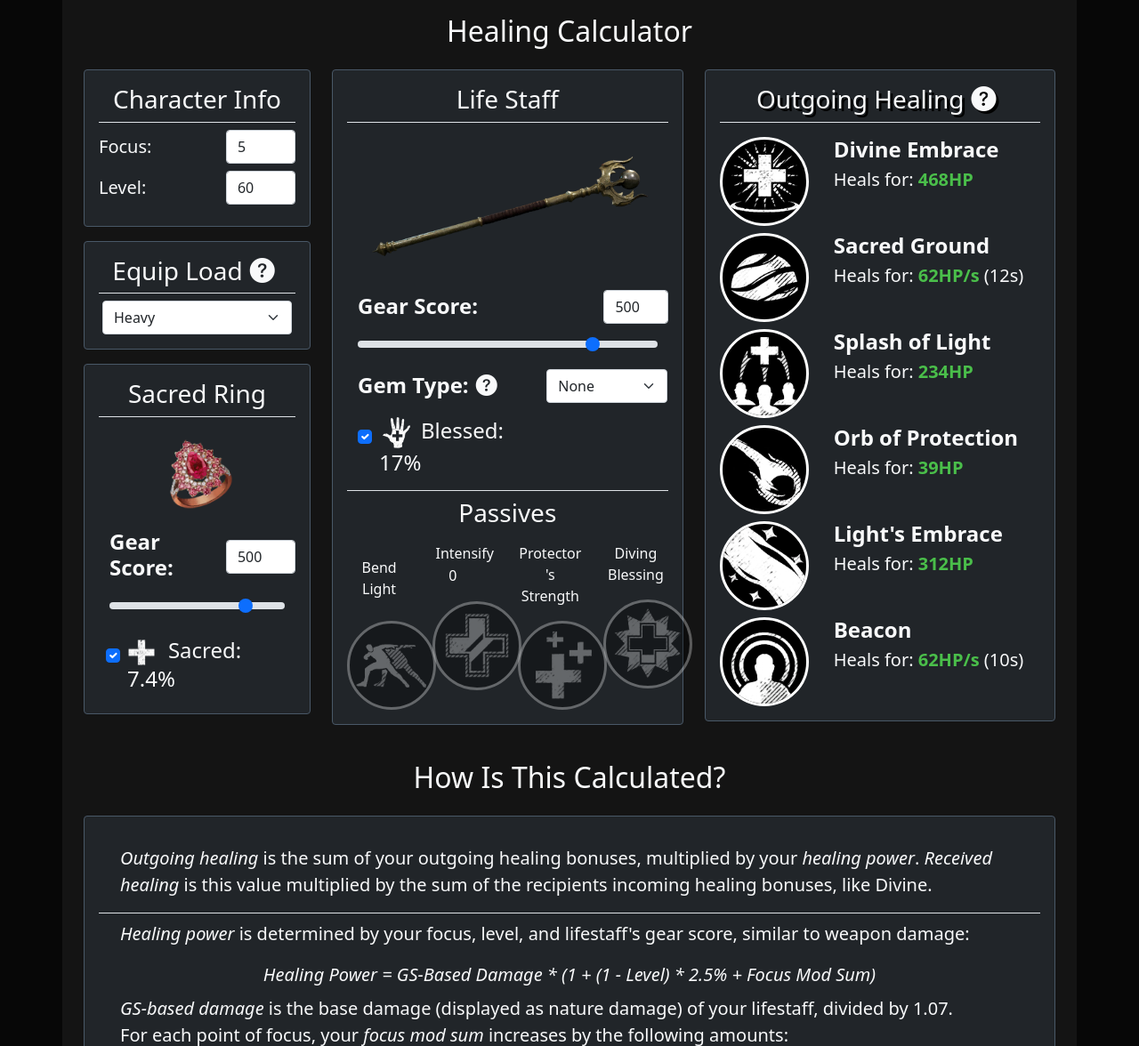
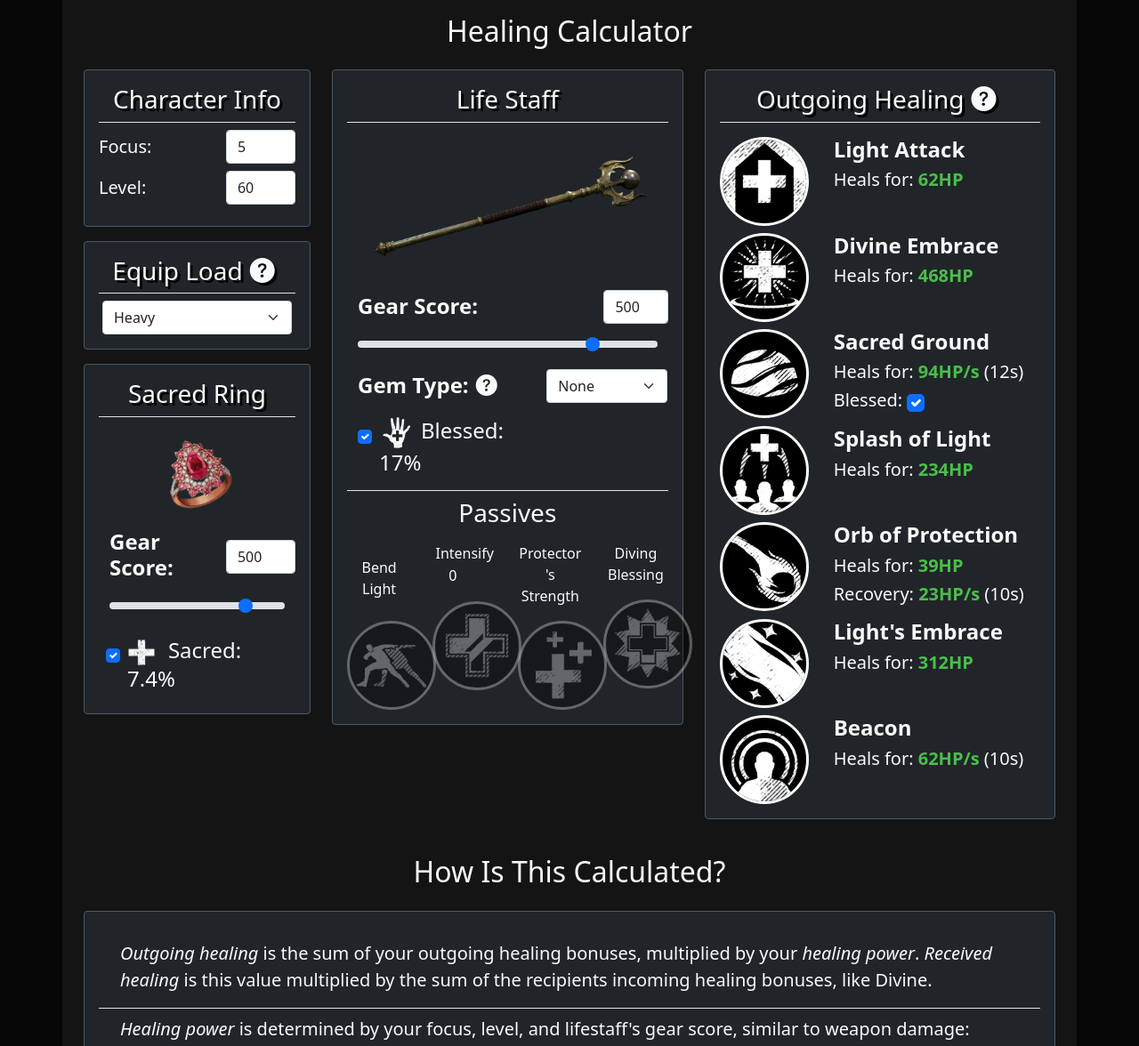
Before and after one commit to massiminoe/nw-tools, a Flask app: page /healing-calc in a window 1280 px wide. Shown: the part 78-1254 px from the top of the page at 89% size. Run offline with Flask 2, Linux system fonts and the light colour scheme; some libraries are stand-ins or nearby versions.

Commit message:
Updated healing calculator

```diff
--- a/analysis.py
+++ b/analysis.py
@@ -3,5 +3,6 @@ from sqlalchemy import create_engine
 engine = create_engine('sqlite:///site.db')
 print(engine.table_names())
 
+i = 0
 with engine.connect() as conn:
-    print(conn.execute("SELECT * FROM DAMAGE_CALCULATION").all())
+    print(len(conn.execute("SELECT * FROM DAMAGE_CALCULATION").all()))
--- a/static/js/healing_calc.js
+++ b/static/js/healing_calc.js
@@ -6,8 +6,10 @@ window.onload = function () {
     let divine_blessing = document.getElementById("divine_blessing");
     let intensify_stacks = document.getElementById("intensify_stacks");
     let intensify = document.getElementById("intensify"), bend_light = document.getElementById("bend_light"), protectors_strength = document.getElementById("protectors_strength");
+    let sg_blessed_check = document.getElementById("sg_blessed_check");
     let divine_embrace_outgoing = document.getElementById("divine_embrace_outgoing"), sacred_ground_outgoing = document.getElementById("sacred_ground_outgoing"), splash_of_light_outgoing = document.getElementById("splash_of_light_outgoing");
     let orb_of_protection_outgoing = document.getElementById("orb_of_protection_outgoing"), lights_embrace_outgoing = document.getElementById("lights_embrace_outgoing"), beacon_outgoing = document.getElementById("beacon_outgoing");
+    let recovery_outgoing = document.getElementById("recovery_outgoing"), light_attack_outgoing = document.getElementById("light_attack_outgoing");
     let char_level = document.getElementById("level"), focus_input = document.getElementById("focus"), equip_load = document.getElementById("equip_load");
     let lifestaff_gem = document.getElementById("lifestaff_gem");
 
@@ -49,10 +51,16 @@ window.onload = function () {
         }
         final_healing = healing_power * outgoing_mod;
 
+        light_attack_outgoing.innerHTML = Math.round(final_healing * 0.16);
         divine_embrace_outgoing.innerHTML = Math.round(final_healing * 1.2);
-        sacred_ground_outgoing.innerHTML = Math.round(final_healing * 0.16);
+        if (sg_blessed_check.checked) {
+            sacred_ground_outgoing.innerHTML = Math.round(final_healing * 0.16 * 1.5);
+        } else {
+            sacred_ground_outgoing.innerHTML = Math.round(final_healing * 0.16);
+        }
         splash_of_light_outgoing.innerHTML = Math.round(final_healing * 0.6);
         orb_of_protection_outgoing.innerHTML = Math.round(final_healing * 0.1);
+        recovery_outgoing.innerHTML = Math.round(final_healing * 0.06);
         lights_embrace_outgoing.innerHTML = Math.round(final_healing * 0.8);
         beacon_outgoing.innerHTML = Math.round(final_healing * 0.16);
     }
@@ -82,6 +90,10 @@ window.onload = function () {
             blessed_text.style.color = "gray";
             blessed_icon.style.opacity = 0.5;
         }
+        calc_outgoing();
+    });
+
+    sg_blessed_check.addEventListener('change', function() {
         calc_outgoing();
     });
 
@@ -238,6 +250,11 @@ window.onload = function () {
         allowHTML: true,
         hideOnClick: false,
     });
+    tippy('#light_attack', {
+        content: "<h4><strong>Blissful Touch</strong></h4><p>Light attacks now heal for 16% weapon damage when passing through an ally.</p>",
+        allowHTML: true,
+        hideOnClick: false,
+    });
     tippy('#divine_embrace', {
         content: "<h4><strong>Divine Embrace</strong></h4><p>Heal target for 120% weapon damage.</p>Costs 25 Mana.<br>Cooldown: 6s",
         allowHTML: true,
@@ -267,6 +284,10 @@ window.onload = function () {
         content: "<h4><strong>Beacon</strong></h4><p>Shoot out a projectile that deals 146% weapon damage to enemies, attaches to its target and heals all nearby allies for 16% weapon damage each second for 10s.</p>Costs 16 Mana.<br>Cooldown: 35s",
         allowHTML: true,
         hideOnClick: false,
+    });
+    tippy('#sg_blessed', {
+        content: "<h4><strong>Blessed</strong></h4><p>While allies are in Sacred Ground, they are healed for 50% more from all healing.</p>",
+        allowHTML: true,
     });
     tippy('#gem_type_tooltip', {
         content: "<h4><strong>Diamond (Rally): </strong></h4><p><i>+X% damage and outgoing healing while at full health.</i></p>T2: +6%<br>T3: +9%<br>T4: +12%<br>T5: +15%",
--- a/templates/healing_calc.html
+++ b/templates/healing_calc.html
@@ -90,17 +90,17 @@
               <div class="col-lg-3">
                 <div class="card bg-dark text-light" style="background-color: rgb(58, 48, 44);border: 1px solid #495867;">
                     <div class="card-body">
-                        <h3 class="card-title text-center border-bottom pb-2">
+                        <h3 class="card-title text-center border-bottom pb-2" style="text-shadow: 3px 3px black;">
                             Character Info
                         </h3>
                         <div class="row">
                             <label for="focus" class="col-md-7 col-form-label"><h5>Focus:</h5></label>
                             <div class="col-md-5">
-                                <input type="text" name="focus" class="form-control" id="focus" value=5>
+                                <input type="number" name="focus" class="form-control" id="focus" value=5>
                             </div>
                             <label for="level" class="col-md-7 col-form-label"><h5>Level:</h5></label>
                             <div class="col-md-5">
-                                <input type="text" name="level" class="form-control" id="level" value=60>
+                                <input type="number" name="level" class="form-control" id="level" value=60>
                             </div>
                         </div>
                     </div>
@@ -110,7 +110,7 @@
 
                 <div class="card bg-dark text-light" style="border: 1px solid #495867;">
                     <div class="card-body">
-                        <div class="h3 text-center border-bottom pb-2">
+                        <div class="h3 text-center border-bottom pb-2" style="text-shadow: 3px 3px black;">
                             Equip Load<i class="px-2 bi-question-circle-fill" id="equip_load_tooltip"></i>
                         </div>
                         <div class="row px-3">
@@ -128,7 +128,7 @@
                 <!-- Ring -->
                 <div class="card bg-dark text-light" style="border: 1px solid #495867;">
                     <div class="card-body">
-                        <div class="h3 text-center border-bottom pb-2">
+                        <div class="h3 text-center border-bottom pb-2" style="text-shadow: 3px 3px black;">
                             Sacred Ring
                         </div>
                         <img src="/static/images/ruby_ring.png" class="center d-md-block" alt="">
@@ -143,7 +143,7 @@
                               </h4>
                             </div>
                             <div class="col-md-5 pt-3">
-                              <input type="text" name="gs" class="form-control" id="ring_gs" value=500 onchange="document.getElementById('ring_gs_slider').value = this.value;">
+                              <input type="number" name="gs" class="form-control" id="ring_gs" value=500 onchange="document.getElementById('ring_gs_slider').value = this.value;">
                             </div>
                         </div>
                         <div class="row px-4 pb-3 pt-2">
@@ -177,7 +177,7 @@
                   <div class="col-lg-6">
                     <div class="card bg-dark text-light" style="border: 1px solid #495867;">
                         <div class="card-body">
-                            <h3 class="card-title text-center pb-2 border-bottom">
+                            <h3 class="card-title text-center pb-2 border-bottom" style="text-shadow: 3px 3px black;">
                                 Life Staff
                             </h3>
 
@@ -193,7 +193,7 @@
                                   </h4>
                                 </div>
                                 <div class="col-md-3">
-                                  <input type="text" name="gs" class="form-control" id="weapon_gs" value=500 onchange="document.getElementById('weapon_gs_slider').value = this.value;">
+                                  <input type="number" name="gs" class="form-control" id="weapon_gs" value=500 onchange="document.getElementById('weapon_gs_slider').value = this.value;">
                                 </div>
                             </div>
                             <div class="row px-4 pb-3 pt-2">
@@ -276,6 +276,17 @@
                             </h3>
                             <div class="row pt-2">
                                 <div class="col-4">
+                                    <div style="background-image: url('/static/images/blissful_touch.webp');" id="light_attack" class="ability-circle" alt=""></div>
+                                </div>
+                                <div class="col-8">
+                                    <div class="row"><h4><strong>Light Attack</strong></h4></div>
+                                    <div class="row">
+                                        <h5>Heals for: <span class="healing"><b id="light_attack_outgoing">1000</b><b>HP</b></span></h5>
+                                    </div>
+                                </div>
+                            </div>
+                            <div class="row pt-2">
+                                <div class="col-4">
                                     <div style="background-image: url('/static/images/divine_embrace.webp');" id="divine_embrace" class="ability-circle" alt=""></div>
                                 </div>
                                 <div class="col-8">
@@ -293,6 +304,7 @@
                                     <div class="row"><h4><strong>Sacred Ground</strong></h4></div>
                                     <div class="row">
                                         <h5>Heals for: <span class="healing"><b id="sacred_ground_outgoing">1000</b><b>HP/s</b></span> (12s)</h5>
+                                        <h5 id="sg_blessed">Blessed: <input class="form-check-input" type="checkbox" value="" id="sg_blessed_check" checked></h5>
                                     </div>
                                 </div>
                             </div>
@@ -315,6 +327,7 @@
                                     <div class="row"><h4><strong>Orb of Protection</strong></h4></div>
                                     <div class="row">
                                         <h5>Heals for: <span class="healing"><b id="orb_of_protection_outgoing">1000</b><b>HP</b></span></h5>
+                                        <h5>Recovery: <span class="healing"><b id="recovery_outgoing">1000</b><b>HP/s</b></span> (10s)</h5>
                                     </div>
                                 </div>
                             </div>
```
Also changed, not shown: static/images/blissful_touch.webp (added), static/images/enchanted.webp (added), static/images/mending_touch.webp (added).
